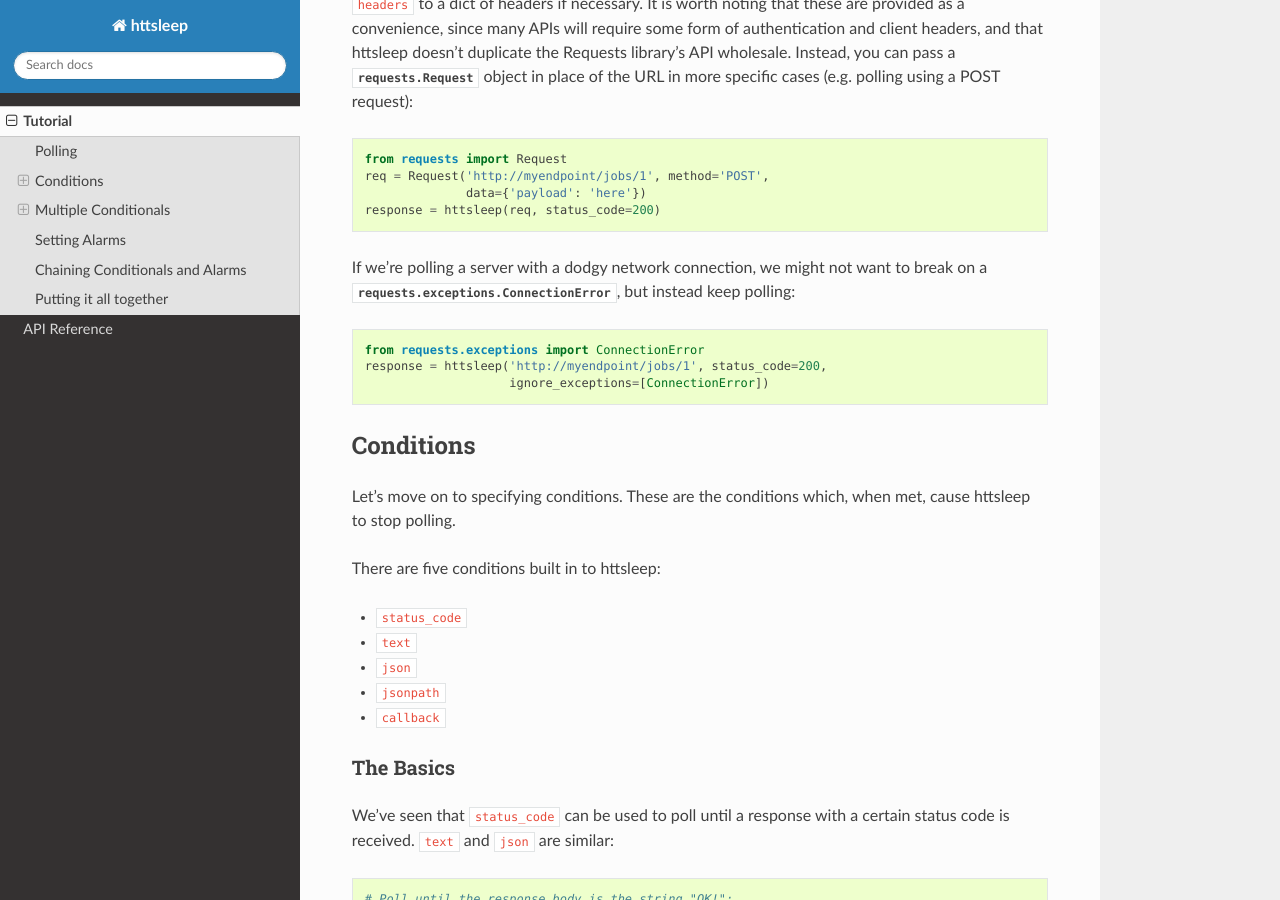
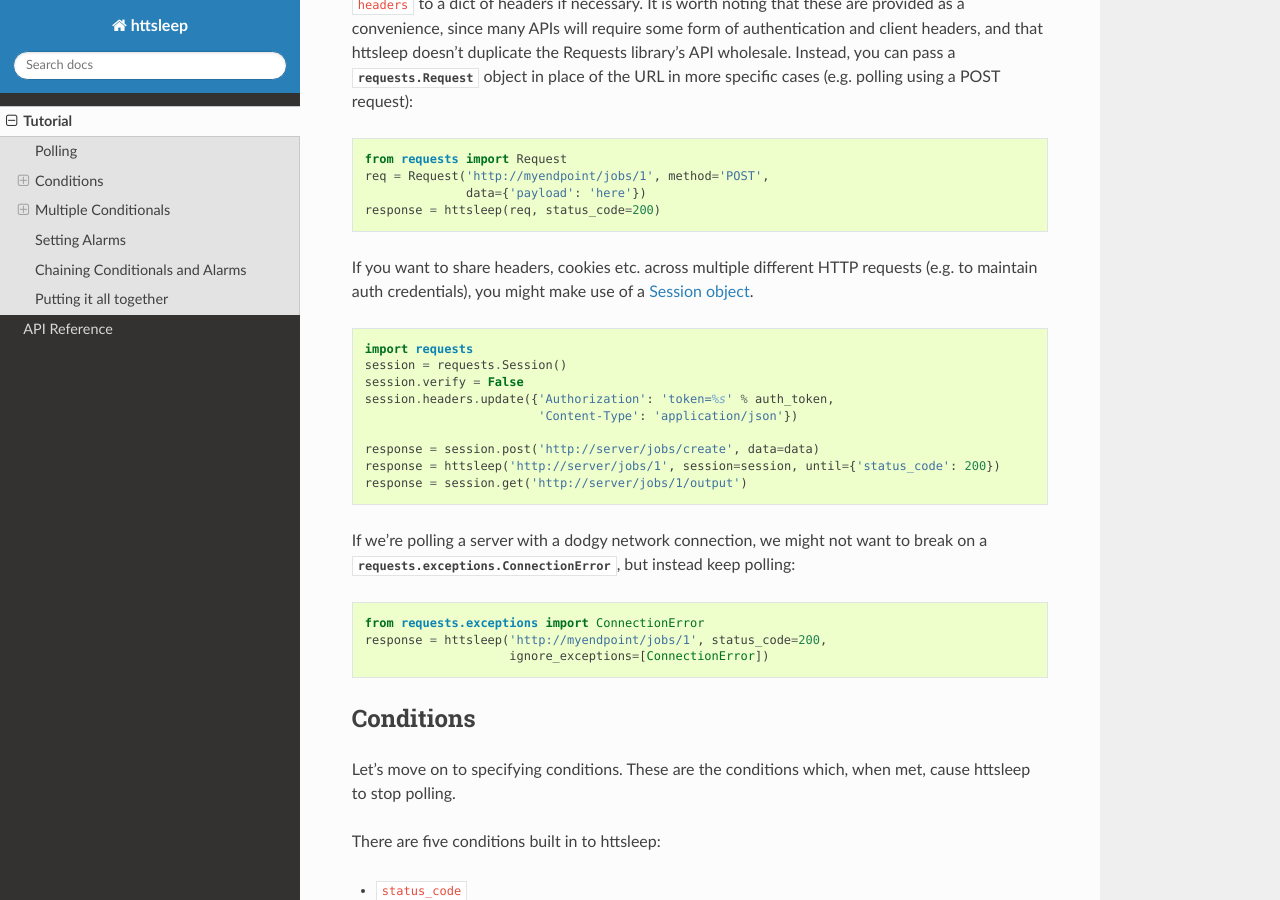
Before and after one commit to kopf/httsleep, a Sphinx documentation site: the page built from docs/tutorial.rst, in a window 1280 px wide and 900 px high, scrolled down 661 px. Built offline with Sphinx 7.4.7 and the Read the Docs theme 2.0.0, drawn with Linux system fonts in a browser that asks for light colours.

Commit message:
Add changelog and tutorial entries

```diff
--- a/CHANGELOG.rst
+++ b/CHANGELOG.rst
@@ -3,8 +3,8 @@ httsleep Changelog
 
 Version NEXT
 -------------
-* The kwarg ``verify`` is now supported, allowing users of httsleep to specify
-  ``verify=False`` in the same way as when directly using the ``requests`` library.
+* The kwargs ``verify`` and ``session`` are now supported, allowing users of httsleep to
+  specify these in the same way as when directly using the ``requests`` library.
 
 Version 0.2.0
 -------------
--- a/docs/tutorial.rst
+++ b/docs/tutorial.rst
@@ -39,6 +39,23 @@ pass a :class:`requests.Request` object in place of the URL in more specific cas
    req = Request('http://myendpoint/jobs/1', method='POST',
                  data={'payload': 'here'})
    response = httsleep(req, status_code=200)
+
+.. _Session object: http://docs.python-requests.org/en/master/user/advanced/#session-objects
+
+If you want to share headers, cookies etc. across multiple different HTTP requests (e.g.
+to maintain auth credentials), you might make use of a `Session object`_.
+
+.. code-block:: python
+
+   import requests
+   session = requests.Session()
+   session.verify = False
+   session.headers.update({'Authorization': 'token=%s' % auth_token,
+                           'Content-Type': 'application/json'})
+
+   response = session.post('http://server/jobs/create', data=data)
+   response = httsleep('http://server/jobs/1', session=session, until={'status_code': 200})
+   response = session.get('http://server/jobs/1/output')
 
 If we're polling a server with a dodgy network connection, we might not want to
 break on a :class:`requests.exceptions.ConnectionError`, but instead keep polling:
```
